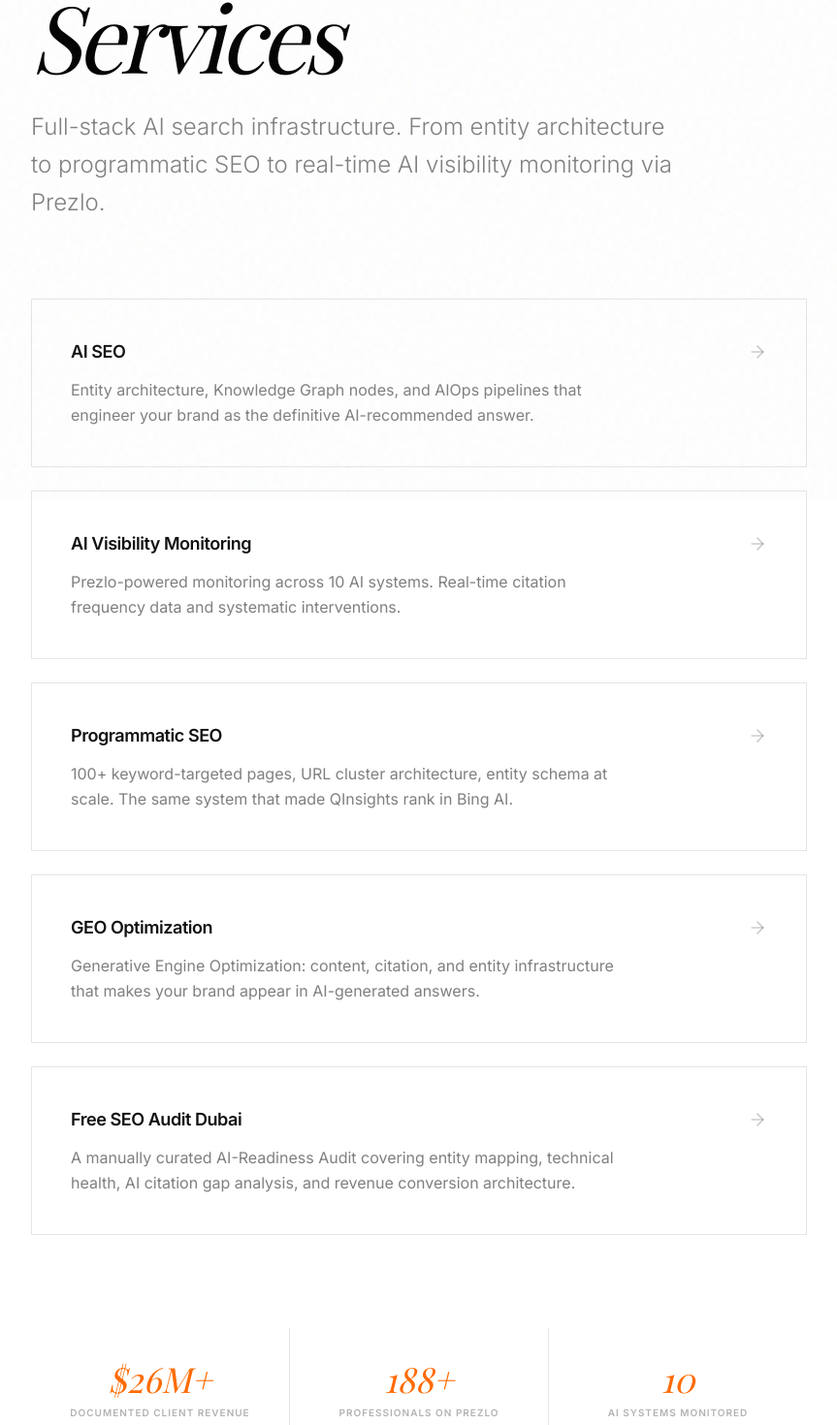
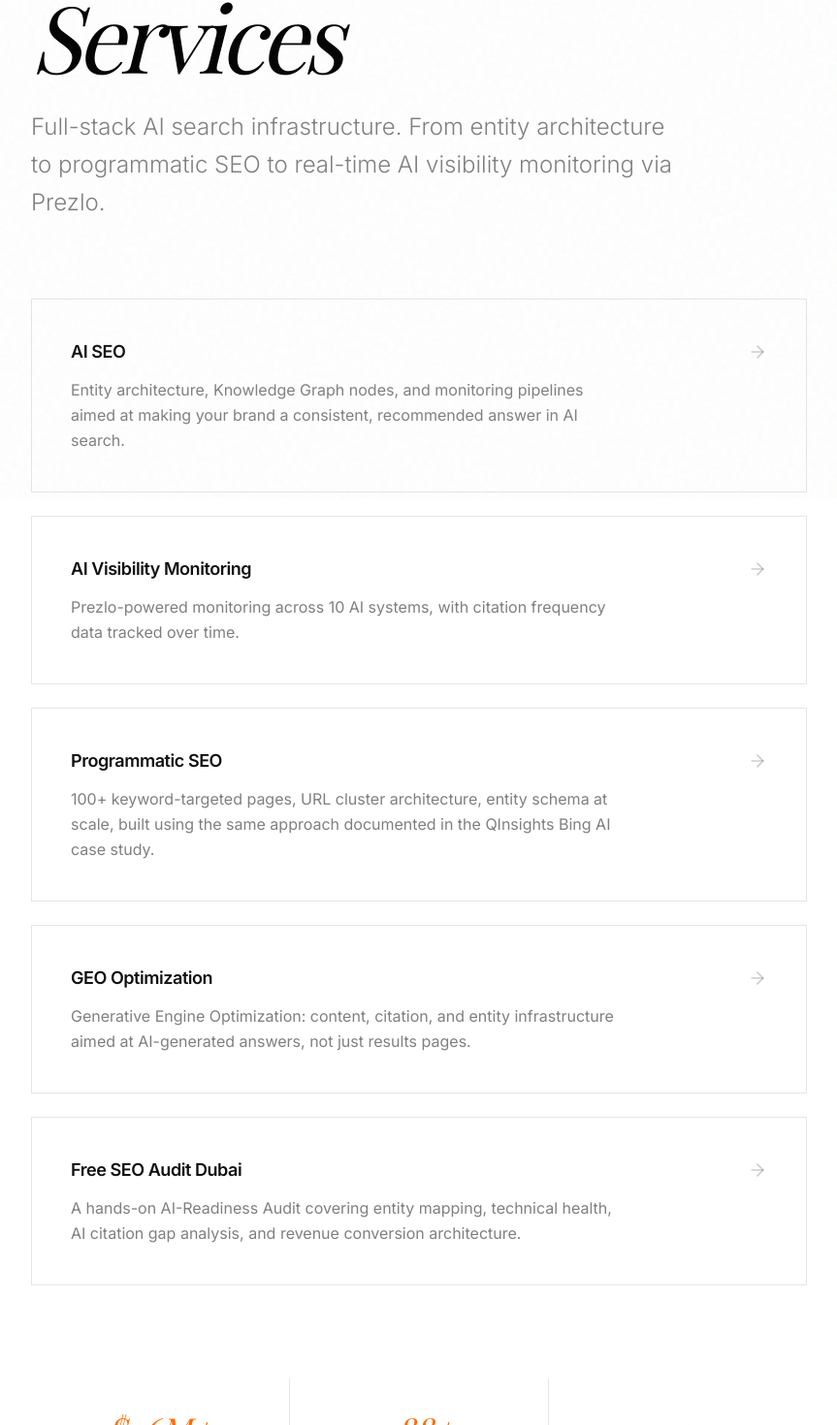
Before and after one commit to lopty/LoptyPascal, a React (Vite) app: page /services in a window 1280 px wide. Shown: the part 285-1755 px from the top of the page at 97% size, without its empty margins (208-1071 px from the left). Built offline with nearby package versions, Linux system fonts and the light colour scheme; a web font is replaced by a local one.

Commit message:
Update ServicesHubPage.tsx

```diff
--- a/src/pages/ServicesHubPage.tsx
+++ b/src/pages/ServicesHubPage.tsx
@@ -3,11 +3,11 @@ import { Link } from 'react-router-dom';
 import { ArrowRight } from 'lucide-react';
 
 const SERVICES = [
-  { slug: 'ai-seo', title: 'AI SEO', desc: 'Entity architecture, Knowledge Graph nodes, and AIOps pipelines that engineer your brand as the definitive AI-recommended answer.', href: '/services/ai-seo' },
-  { slug: 'ai-visibility', title: 'AI Visibility Monitoring', desc: 'Prezlo-powered monitoring across 10 AI systems. Real-time citation frequency data and systematic interventions.', href: '/services/ai-visibility' },
-  { slug: 'programmatic-seo', title: 'Programmatic SEO', desc: '100+ keyword-targeted pages, URL cluster architecture, entity schema at scale. The same system that made QInsights rank in Bing AI.', href: '/services/programmatic-seo' },
-  { slug: 'geo-optimization', title: 'GEO Optimization', desc: 'Generative Engine Optimization: content, citation, and entity infrastructure that makes your brand appear in AI-generated answers.', href: '/services/geo-optimization' },
-  { slug: 'seo-audit-dubai', title: 'Free SEO Audit Dubai', desc: 'A manually curated AI-Readiness Audit covering entity mapping, technical health, AI citation gap analysis, and revenue conversion architecture.', href: '/services/seo-audit-dubai' },
+  { slug: 'ai-seo', title: 'AI SEO', desc: 'Entity architecture, Knowledge Graph nodes, and monitoring pipelines aimed at making your brand a consistent, recommended answer in AI search.', href: '/services/ai-seo' },
+  { slug: 'ai-visibility', title: 'AI Visibility Monitoring', desc: 'Prezlo-powered monitoring across 10 AI systems, with citation frequency data tracked over time.', href: '/services/ai-visibility' },
+  { slug: 'programmatic-seo', title: 'Programmatic SEO', desc: '100+ keyword-targeted pages, URL cluster architecture, entity schema at scale, built using the same approach documented in the QInsights Bing AI case study.', href: '/services/programmatic-seo' },
+  { slug: 'geo-optimization', title: 'GEO Optimization', desc: 'Generative Engine Optimization: content, citation, and entity infrastructure aimed at AI-generated answers, not just results pages.', href: '/services/geo-optimization' },
+  { slug: 'seo-audit-dubai', title: 'Free SEO Audit Dubai', desc: 'A hands-on AI-Readiness Audit covering entity mapping, technical health, AI citation gap analysis, and revenue conversion architecture.', href: '/services/seo-audit-dubai' },
 ];
 
 export default function ServicesHubPage() {
```
